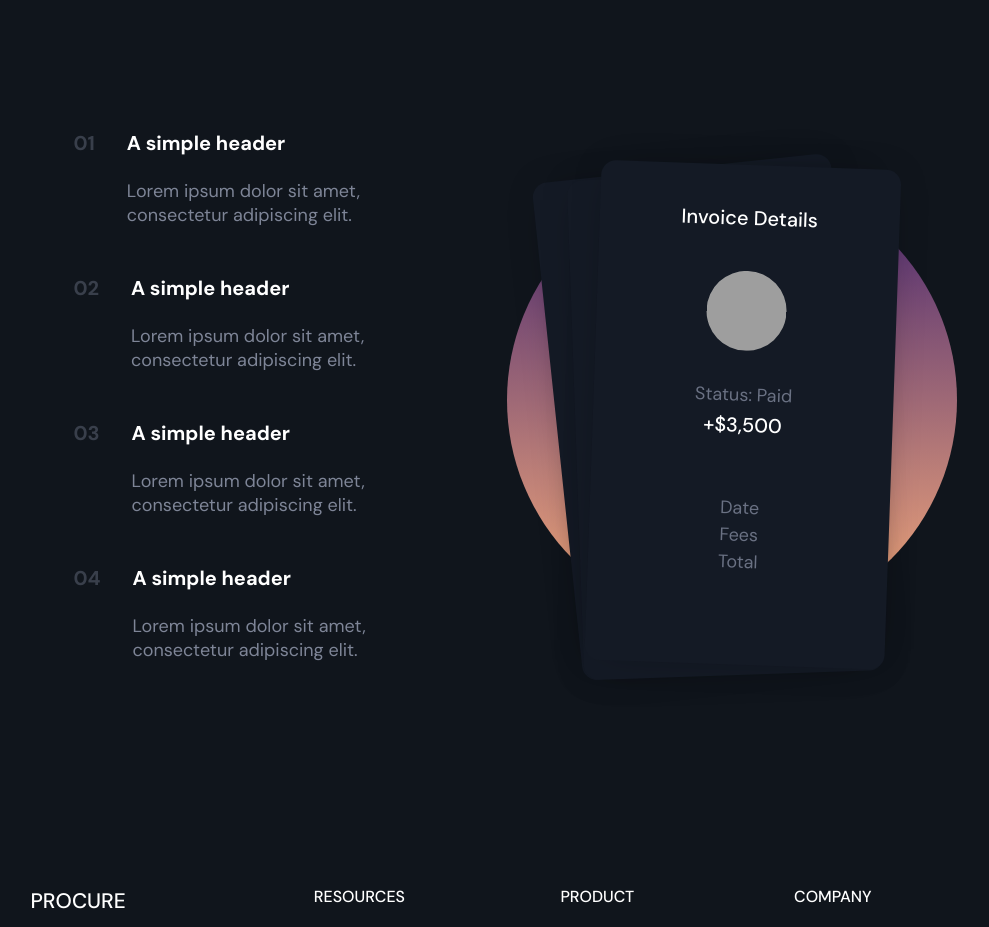
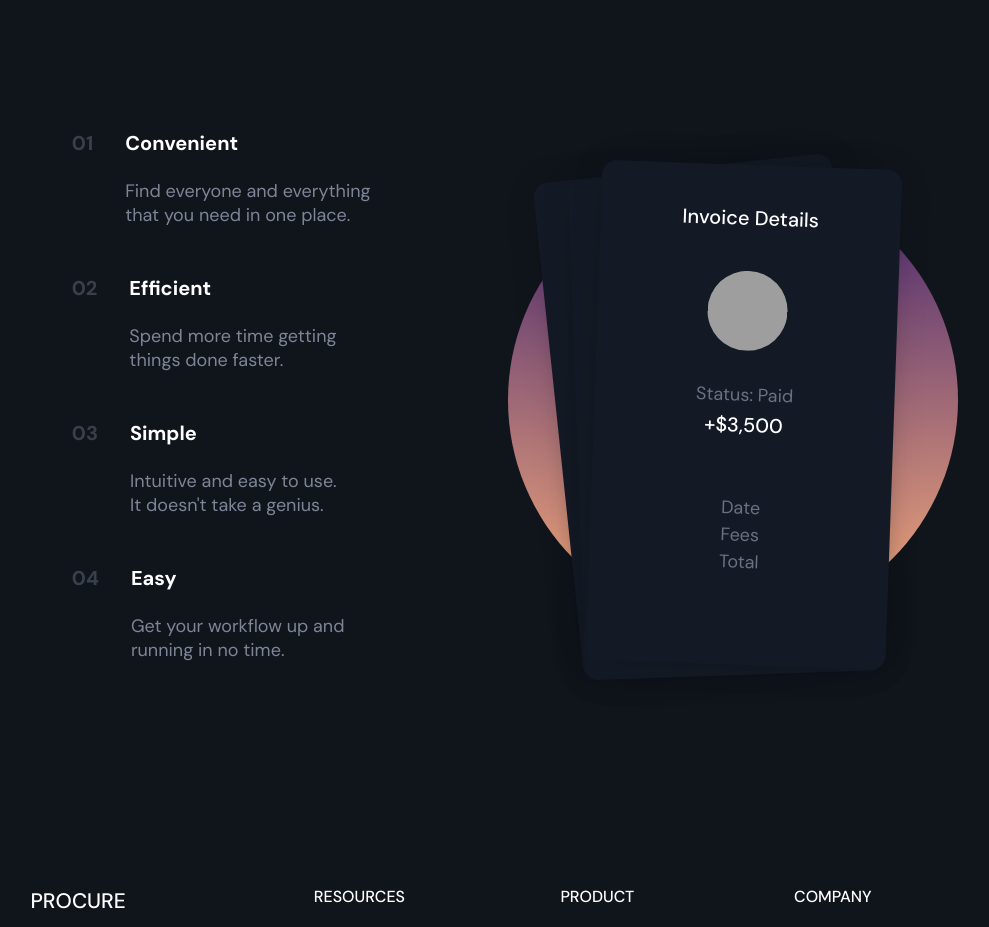
Before and after one commit to rayanwaked/procure-project, a React (Create React App) app: page / in a window 1280 px wide. Shown: the part 1460-2387 px from the top of the page, without its empty margins (125-1114 px from the left). Built offline with nearby package versions, Linux system fonts and the light colour scheme; grey boxes are pictures that could not be loaded.

Commit message:
Added content to the four features.

```diff
--- a/src/pages/landing/four-features/four-features.tsx
+++ b/src/pages/landing/four-features/four-features.tsx
@@ -15,8 +15,8 @@ export default function FourFeatures() {
                     {/* Feature 01 */}
                     <p className="FourFeaturesNumber">01</p>
                     <div className="FourFeatureTextAlignment">
-                        <p className="FourFeaturesHeader">A simple header</p>
-                        <p className="FourFeaturesText">Lorem ipsum dolor sit amet, <br /> consectetur adipiscing elit.
+                        <p className="FourFeaturesHeader">Convenient</p>
+                        <p className="FourFeaturesText">Find everyone and everything <br /> that you need in one place.
                         </p>
                     </div>
                 </div>
@@ -25,8 +25,8 @@ export default function FourFeatures() {
                 <div className="FourFeaturesContentAlignment">
                     <p className="FourFeaturesNumber">02</p>
                     <div className="FourFeatureTextAlignment">
-                        <p className="FourFeaturesHeader">A simple header</p>
-                        <p className="FourFeaturesText">Lorem ipsum dolor sit amet, <br /> consectetur adipiscing elit.
+                        <p className="FourFeaturesHeader">Efficient</p>
+                        <p className="FourFeaturesText">Spend more time getting <br /> things done faster.
                         </p>
                     </div>
                 </div>
@@ -35,8 +35,8 @@ export default function FourFeatures() {
                 <div className="FourFeaturesContentAlignment">
                     <p className="FourFeaturesNumber">03</p>
                     <div className="FourFeatureTextAlignment">
-                        <p className="FourFeaturesHeader">A simple header</p>
-                        <p className="FourFeaturesText">Lorem ipsum dolor sit amet, <br /> consectetur adipiscing elit.
+                        <p className="FourFeaturesHeader">Simple</p>
+                        <p className="FourFeaturesText">Intuitive and easy to use. <br /> It doesn't take a genius.
                         </p>
                     </div>
                 </div>
@@ -45,8 +45,8 @@ export default function FourFeatures() {
                 <div className="FourFeaturesContentAlignment">
                     <p className="FourFeaturesNumber">04</p>
                     <div className="FourFeatureTextAlignment">
-                        <p className="FourFeaturesHeader">A simple header</p>
-                        <p className="FourFeaturesText">Lorem ipsum dolor sit amet, <br /> consectetur adipiscing elit.
+                        <p className="FourFeaturesHeader">Easy</p>
+                        <p className="FourFeaturesText">Get your workflow up and <br /> running in no time.
                         </p>
                     </div>
                 </div>
```
